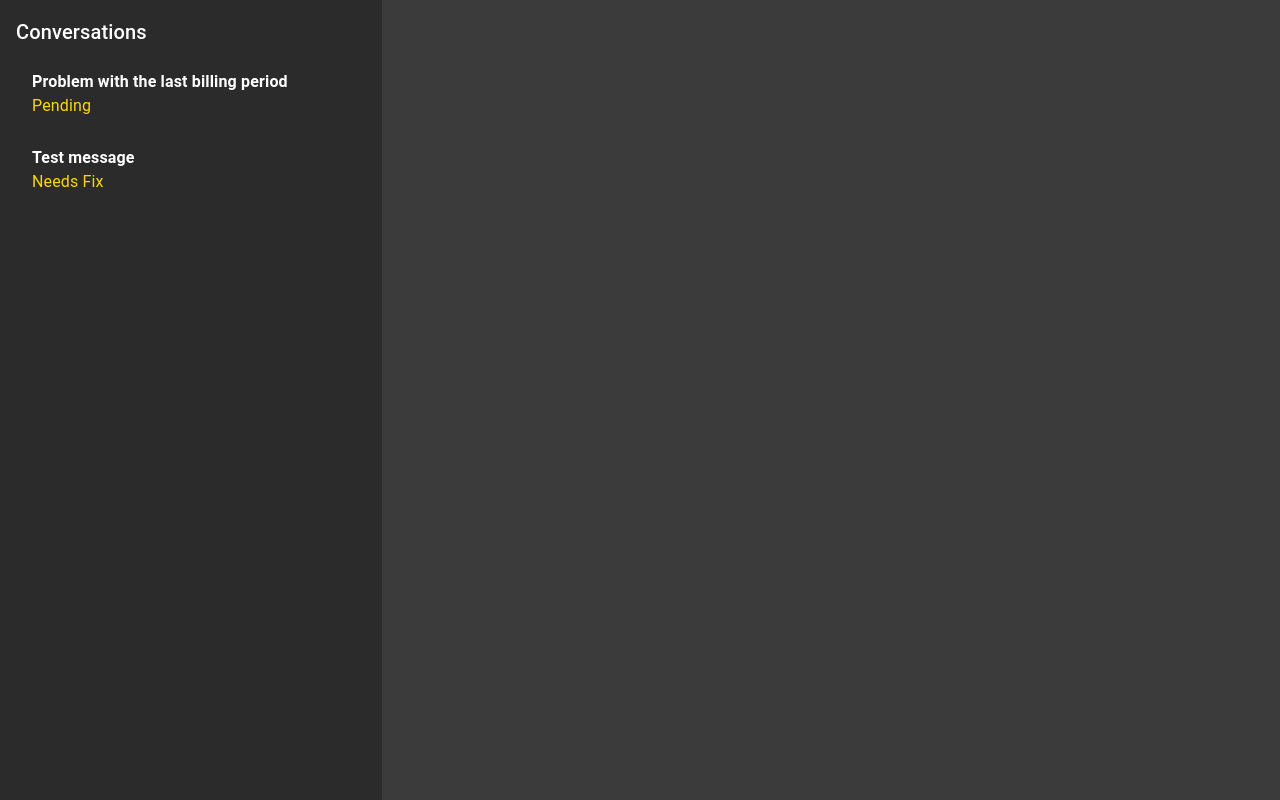
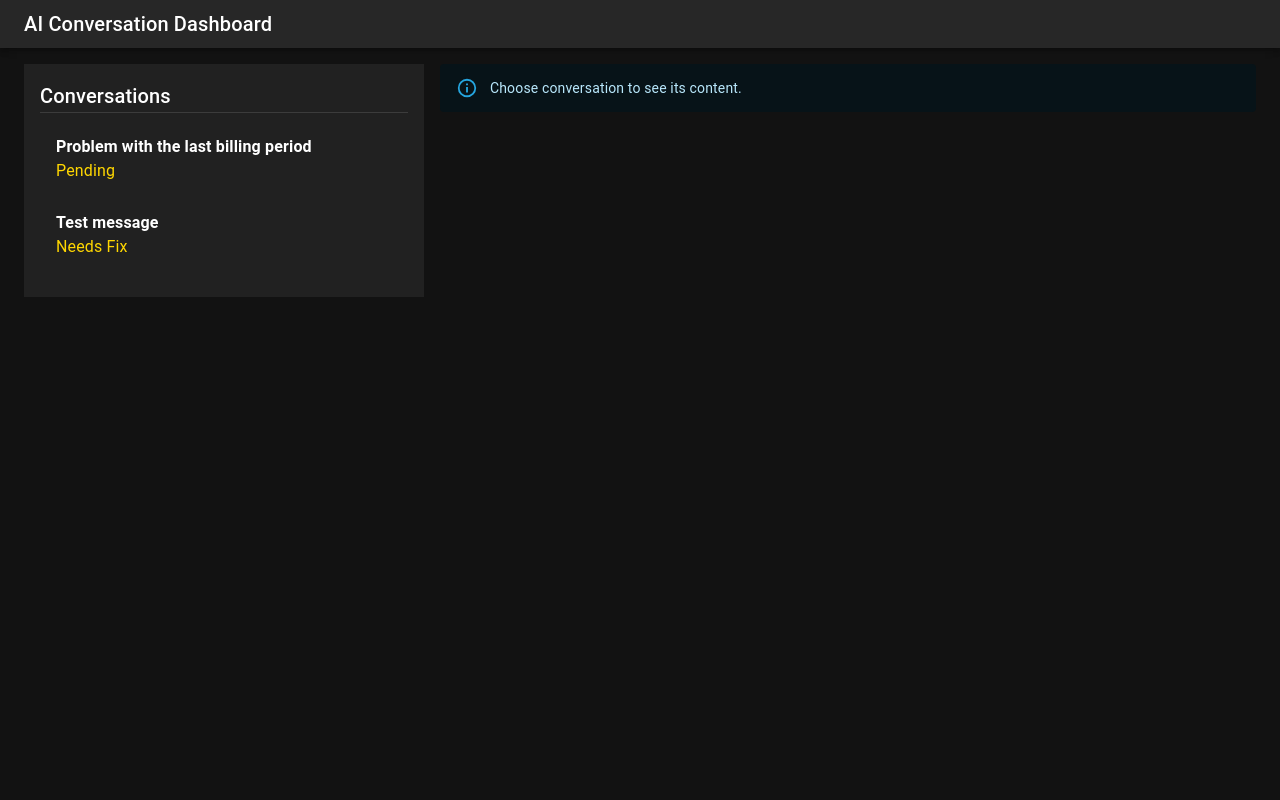
Before and after one commit to Spythere/ai-review-dashboard, a React (Vite) app: page / in a window 1280 px wide. Built offline with nearby package versions, Linux system fonts and the light colour scheme.

Commit message:
chore(styles): improved app layout & design

```diff
--- a/src/App.tsx
+++ b/src/App.tsx
@@ -1,9 +1,27 @@
-import { Box } from '@mui/material';
+import {
+  Alert,
+  AppBar,
+  Box,
+  Container,
+  createTheme,
+  CssBaseline,
+  Grid,
+  IconButton,
+  ThemeProvider,
+  Toolbar,
+  Typography
+} from '@mui/material';
 import { useEffect, useState } from 'react';
 import type { Conversation, ConversationNote, ConverstationReviewStatus } from './types';
 import { mockConversationItems } from './data/mockData';
 import Sidebar from './components/Sidebar';
 import { SelectedConversation } from './components/SelectedConversation';
+
+const darkTheme = createTheme({
+  palette: {
+    mode: 'dark'
+  }
+});
 
 function App() {
   const [conversationList, setConversationList] = useState<Conversation[]>([]);
@@ -48,19 +66,39 @@ function App() {
   }
 
   return (
-    <Box display="flex" height="100vh" color="white">
+    <ThemeProvider theme={darkTheme}>
+      <CssBaseline />
+
+      <Box sx={{ minHeight: '100vh', display: 'flex', flexDirection: 'column' }}>
+        <AppBar position="static">
+          <Toolbar variant="dense">
+            <Typography variant="h6" color="inherit" component="div">
+              AI Conversation Dashboard
+            </Typography>
+          </Toolbar>
+        </AppBar>
+
+        <Container sx={{ mt: 2, flexGrow: 1 }} maxWidth="xl">
+          <Grid container spacing={2}>
+            <Grid size={4}>
               <Sidebar conversationList={conversationList} onSelect={setSelectedConversation} />
+            </Grid>
 
-      <Box flex={1} p={2} bgcolor="#3b3b3b">
-        {selectedConversation && (
+            <Grid size={8}>
+              {selectedConversation ? (
                 <SelectedConversation
                   conversation={selectedConversation}
                   onReviewStatusChange={updateReviewStatus}
                   onNoteAdd={updateConversationNote}
                 />
+              ) : (
+                <Alert severity="info">Choose conversation to see its content.</Alert>
               )}
+            </Grid>
+          </Grid>
+        </Container>
       </Box>
-    </Box>
+    </ThemeProvider>
   );
 }
 
--- a/src/components/ConversationNotes.tsx
+++ b/src/components/ConversationNotes.tsx
@@ -11,7 +11,7 @@ interface Props {
 
 export default function ConversationNotes({ noteList, onNoteAdd, noteInput, setNoteInput, inputError }: Props) {
   return (
-    <Box>
+    <Box my={2}>
       <Typography variant="h5">Internal Notes</Typography>
 
       <Box my={2}>
@@ -23,7 +23,6 @@ export default function ConversationNotes({ noteList, onNoteAdd, noteInput, setN
           onChange={(e) => setNoteInput(e.target.value)}
           error={inputError != null}
           helperText={inputError}
-          sx={{ bgcolor: 'white' }}
         />
       </Box>
 
--- a/src/components/SelectedConversation.tsx
+++ b/src/components/SelectedConversation.tsx
@@ -65,13 +65,10 @@ export function SelectedConversation({ conversation, onReviewStatusChange, onNot
       {detailsError && <Typography color="error">{detailsError}</Typography>}
 
       {
-        <Grid container spacing={2} my={2}>
-          <Grid size={{ xs: 12, lg: 8 }}>
+        <Box my={2}>
           <ConversationMessages messageList={conversation.messages} />
           <ConversationReviewButtons onReviewStatusChange={onReviewStatusChange} />
-          </Grid>
 
-          <Grid size={{ xs: 12, lg: 4 }}>
           <ConversationNotes
             noteList={conversation.notes}
             onNoteAdd={addNote}
@@ -79,8 +76,7 @@ export function SelectedConversation({ conversation, onReviewStatusChange, onNot
             setNoteInput={setNoteInput}
             inputError={inputError}
           />
-          </Grid>
-        </Grid>
+        </Box>
       }
     </Box>
   );
--- a/src/components/Sidebar.tsx
+++ b/src/components/Sidebar.tsx
@@ -1,4 +1,4 @@
-import { Box, Typography, List, ListItem, ListItemText } from '@mui/material';
+import { Box, Typography, List, ListItem, ListItemText, colors, Divider } from '@mui/material';
 import type { Conversation } from '../types';
 
 interface Props {
@@ -8,17 +8,14 @@ interface Props {
 
 export default function Sidebar({ conversationList, onSelect }: Props) {
   return (
-    <Box width={350} p={2} bgcolor="#2b2b2b" color="white">
+    <Box p={2} bgcolor={colors.grey[900]}>
       <Typography variant="h6">Conversations</Typography>
+      <Divider />
       <List>
         {conversationList.map((c) => (
           <ListItem key={c.id} onClick={() => onSelect(c)} sx={{ cursor: 'pointer' }}>
             <ListItemText
-              primary={
-                <Typography color="white" fontWeight="bold">
-                  {c.title}
-                </Typography>
-              }
+              primary={<Typography fontWeight="bold">{c.title}</Typography>}
               secondary={<Typography color="gold">{c.reviewStatus}</Typography>}
             />
           </ListItem>
--- a/src/index.css
+++ b/src/index.css
@@ -6,4 +6,5 @@ body,
 html {
   padding: 0;
   margin: 0;
+  height: 100vh;
 }
```
Lines whose indentation alone changed are shown as unchanged.
